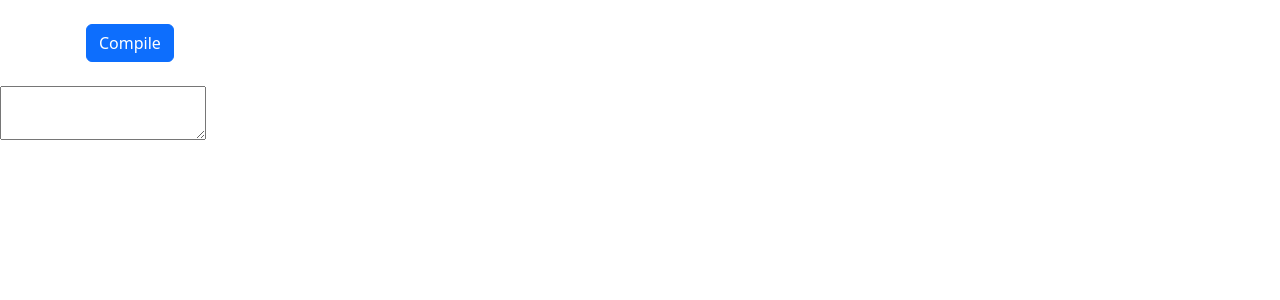
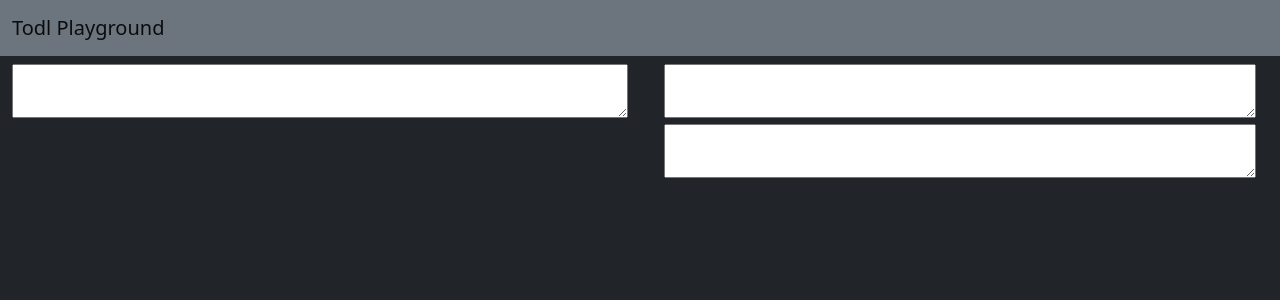
Before and after one commit to ChrisKXu/todl-playground, a Vue app: page / in a window 1280 px wide. Shown: the top 300 px of the page. Built offline with nearby package versions, Linux system fonts and the light colour scheme.

Commit message:
added custom layout

```diff
--- a/index.html
+++ b/index.html
@@ -6,7 +6,7 @@
     <title>Todl Playground</title>
   </head>
   <body>
-    <div id="app"></div>
+    <div id="app" class="d-flex flex-column min-vh-100"></div>
     <script type="module" src="/src/main.ts"></script>
   </body>
 </html>
--- a/src/App.vue
+++ b/src/App.vue
@@ -1,11 +1,28 @@
 <script setup lang="ts">
-import Header from './components/Header.vue';
-import Editor from './components/Editor.vue';
 </script>
 
 <template>
-  <Header />
-  <Editor />
+  <nav class="navbar navbar-expand-lg bg-secondary">
+    <div class="container-fluid">
+      <a class="navbar-brand" href="#">Todl Playground</a>
+    </div>
+  </nav>
+
+  <div class="container-fluid bg-dark flex-grow-1 overflow-auto">
+    <div class="row align-items-start mt-2">
+      <div class="col">
+        <textarea class="w-100"></textarea>
+      </div>
+      <div class="col">
+        <div class="row-fluid container">
+          <textarea class="w-100 h-50"></textarea>
+        </div>
+        <div class="row-fluid container">
+          <textarea class="w-100 h-50"></textarea>
+        </div>
+      </div>
+    </div>
+  </div>
 </template>
 
 <style scoped></style>
```
